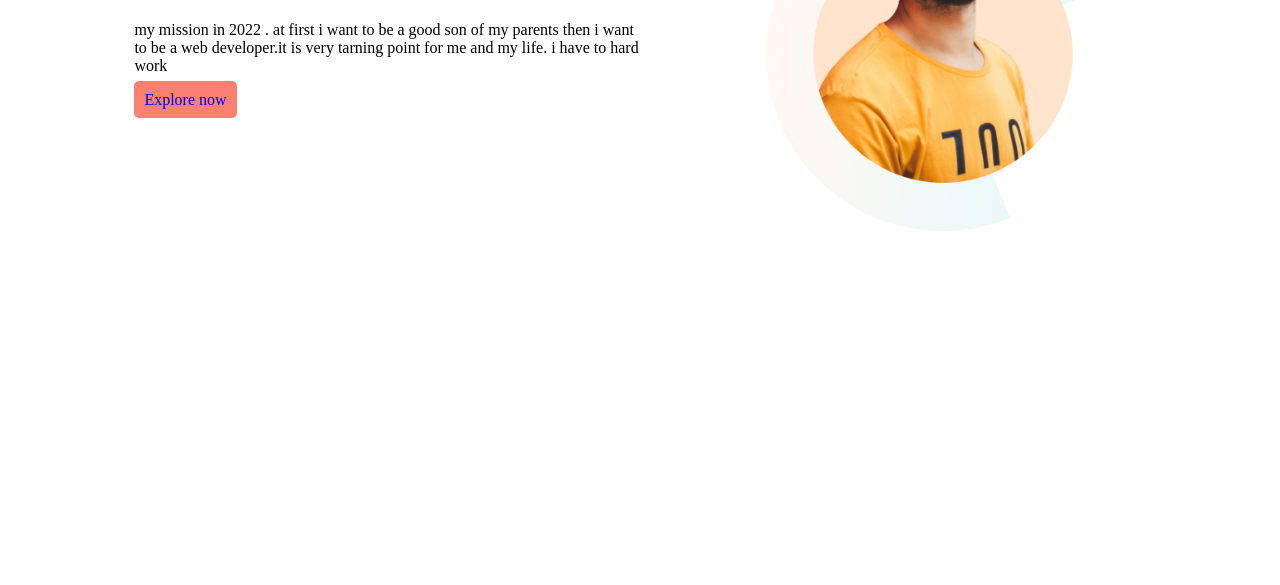
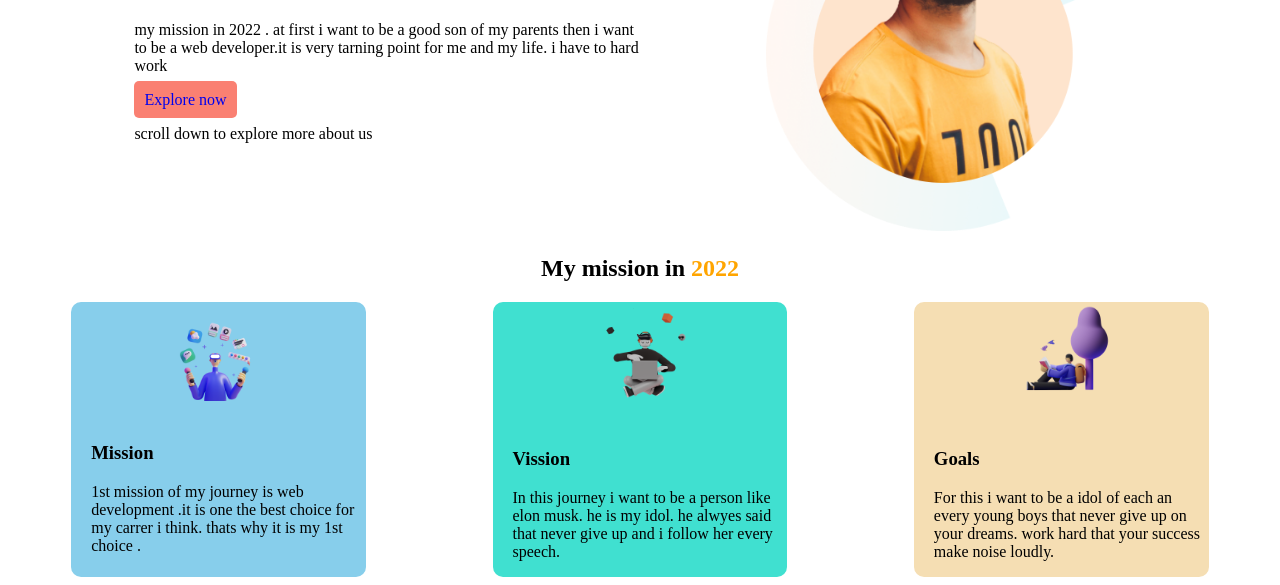
Before and after one commit to hiya00/target-2022, a plain HTML site: page index.html in a window 1280 px wide. Shown: the part 228-813 px from the top of the page. Drawn offline with Linux system fonts and the light colour scheme.

Commit message:
middle part added

```diff
--- a/index.html
+++ b/index.html
@@ -8,17 +8,38 @@
     <link rel="stylesheet" href="style.css">
 </head>
 <body>
-  <section>
+  <section class="top-part elinment-part">
     <div class="first-part">
         <h1>Stay Focused On</h1>
         <h1 class="text-colour">Mission 2022</h1>
         <p>my mission in 2022 . at first i want to be a good son of my parents then i want to be a web developer.it is very tarning point for me and my life. i have to hard work</p>
         <a class="click-button" target="blank" href="https://www.facebook.com/">Explore now</a>
+        <p>scroll down to explore more about us</p>
        </div>
         <div class="first-part">
             <img src="images/person/person-0.png" alt="">
 
         </div>
+  </section>
+  <section class="second-part">
+      <h2 class="second-heading">My mission in <span class="heading-colour">2022</span></h2>
+      <div class="elinment-part">
+        <div class="dream-part mission-colour" >
+            <img src="images/illustrators/illustrator-1.png" alt="">
+            <h3>Mission</h3>
+            <p>1st mission of my journey is web development .it is one the best choice for my carrer i think. thats why it is my 1st choice .</p>
+        </div>
+        <div class="dream-part vission-colour">
+            <img src="images/illustrators/illustrator-2.png" alt="">
+            <h3>Vission</h3>
+            <p>In this journey i want to be a person like elon musk. he is my idol. he alwyes said that never give up and i follow her every speech.</p>
+        </div>
+        <div class="dream-part goal-colour">
+            <img src="images/illustrators/illustrator-3.png" alt="">
+            <h3>Goals</h3>
+            <p>For this i want to be a idol of each an every young boys that never give up on your dreams. work hard that your success make noise loudly.</p>
+        </div>
+      </div>
   </section>
 
 
--- a/style.css
+++ b/style.css
@@ -1,7 +1,7 @@
 h1{
     font-size: 50px;
 }
-section{
+.elinment-part{
     display: flex;
 }
 .text-colour{
@@ -20,3 +20,34 @@ section{
     padding: 10px;
     border-radius: 5px;
 }
+.second-heading{
+    text-align: center;
+}
+.heading-colour{
+    color: orange;
+}
+.dream-part{
+    width:35%;
+    margin-left: 5%;
+    margin-right: 5%;
+    padding-left: 20px;
+
+}
+.dream-part img{
+    padding-bottom: 5%;
+    padding-left: 28%;
+    width:40%;
+}
+.mission-colour{
+    background-color: skyblue;
+    border-radius: 10px;
+}
+.vission-colour{
+    background-color: turquoise;
+    border-radius: 10px;
+}
+.goal-colour{
+    background-color: wheat;
+    border-radius: 10px;
+
+}
```
